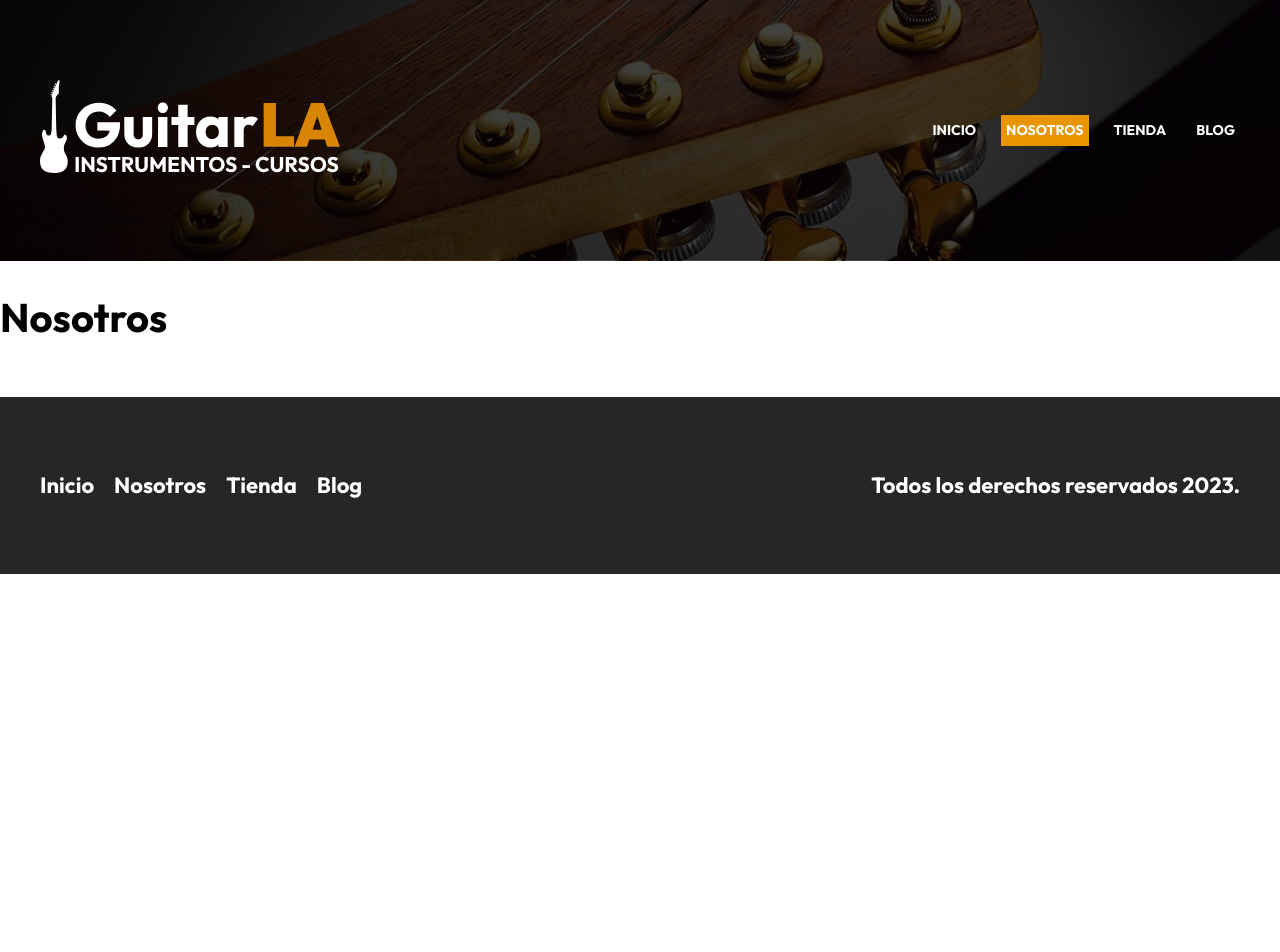
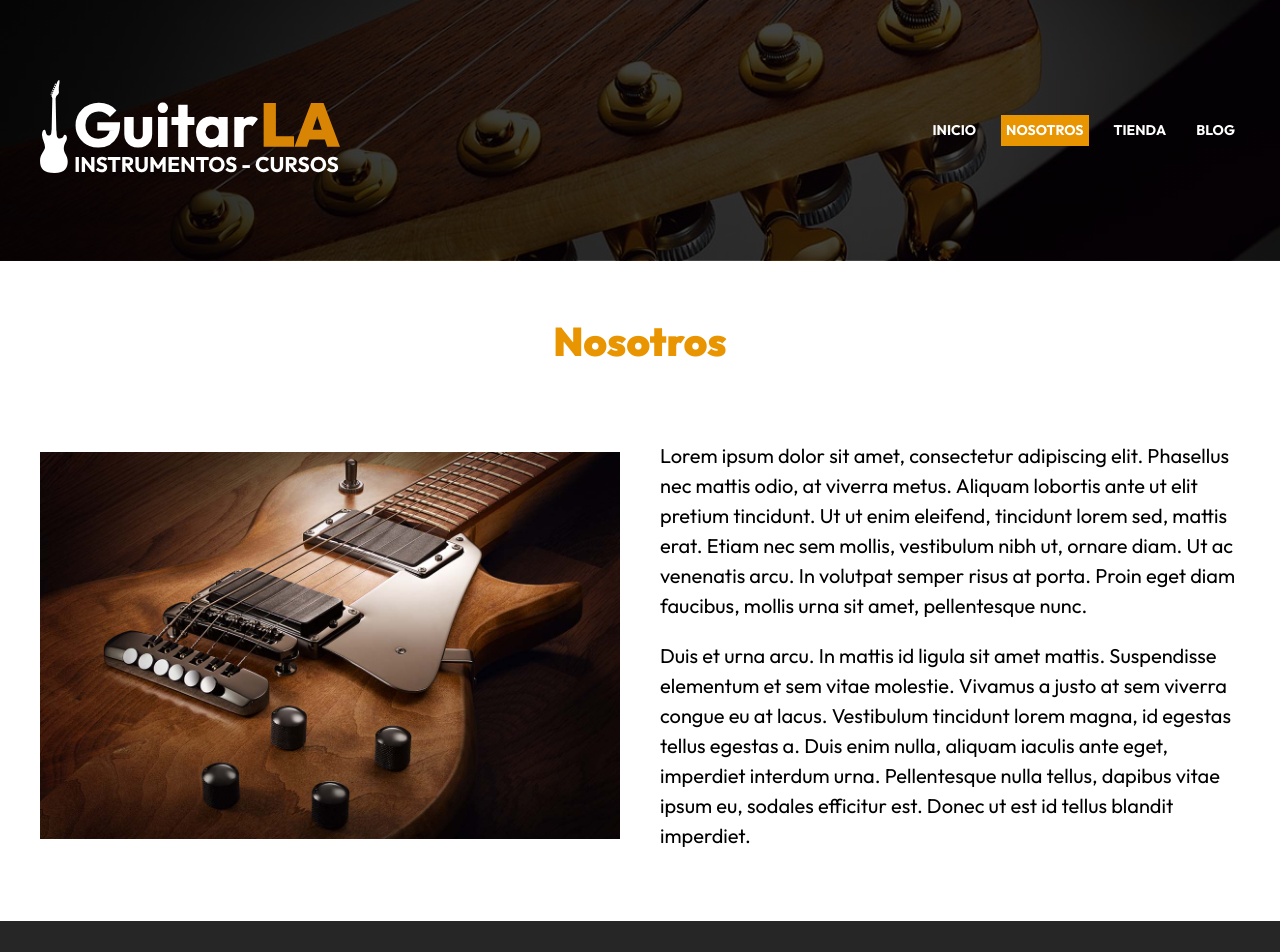
Before and after one commit to luisrlwev/guitarla-next, a Next.js app: page /nosotros in a window 1280 px wide. Shown: the top 952 px of the page. Before the commit the page ends 800 px from the top, so only its background shows below. Built offline with nearby package versions, Linux system fonts and the light colour scheme.

Commit message:
creamos la página de nosotros y le agregamos estilos

```diff
--- a/next.config.js
+++ b/next.config.js
@@ -1,6 +1,9 @@
 /** @type {import('next').NextConfig} */
 const nextConfig = {
   reactStrictMode: true,
+  images: {
+    formats: ['image/avif', 'image/webp']
+  }
 }
 
 module.exports = nextConfig
--- a/pages/nosotros.js
+++ b/pages/nosotros.js
@@ -1,4 +1,6 @@
+import Image from "next/image"
 import Layout from "@/components/layout"
+import styles from "@/styles/nosotros.module.css"
 
 export default function Nosotros() {
   return (
@@ -6,7 +8,17 @@ export default function Nosotros() {
       title={'Nosotros'}
       description={'Aprende sobre GuitarLA, su historia y más.'}
     >
-        <h1>Nosotros</h1>
+        <main className="contenedor">
+          <h2 className="heading">Nosotros</h2>
+
+          <div className={styles.contenido}>
+            <Image src={'/img/nosotros.jpg'} width={1000} height={800} alt="nosotros"/>
+            <div>
+              <p>Lorem ipsum dolor sit amet, consectetur adipiscing elit. Phasellus nec mattis odio, at viverra metus. Aliquam lobortis ante ut elit pretium tincidunt. Ut ut enim eleifend, tincidunt lorem sed, mattis erat. Etiam nec sem mollis, vestibulum nibh ut, ornare diam. Ut ac venenatis arcu. In volutpat semper risus at porta. Proin eget diam faucibus, mollis urna sit amet, pellentesque nunc. </p>
+              <p>Duis et urna arcu. In mattis id ligula sit amet mattis. Suspendisse elementum et sem vitae molestie. Vivamus a justo at sem viverra congue eu at lacus. Vestibulum tincidunt lorem magna, id egestas tellus egestas a. Duis enim nulla, aliquam iaculis ante eget, imperdiet interdum urna. Pellentesque nulla tellus, dapibus vitae ipsum eu, sodales efficitur est. Donec ut est id tellus blandit imperdiet.</p>
+            </div>
+          </div>
+        </main>
     </Layout>
   )
 }
--- /dev/null
+++ b/styles/nosotros.module.css
@@ -0,0 +1,11 @@
+.contenido{
+    display: grid;
+    gap: 4rem;
+}
+
+@media (min-width: 768px) {
+    .contenido{
+        grid-template-columns: repeat(2, 1fr);
+        align-items: center;
+    }
+}
```
